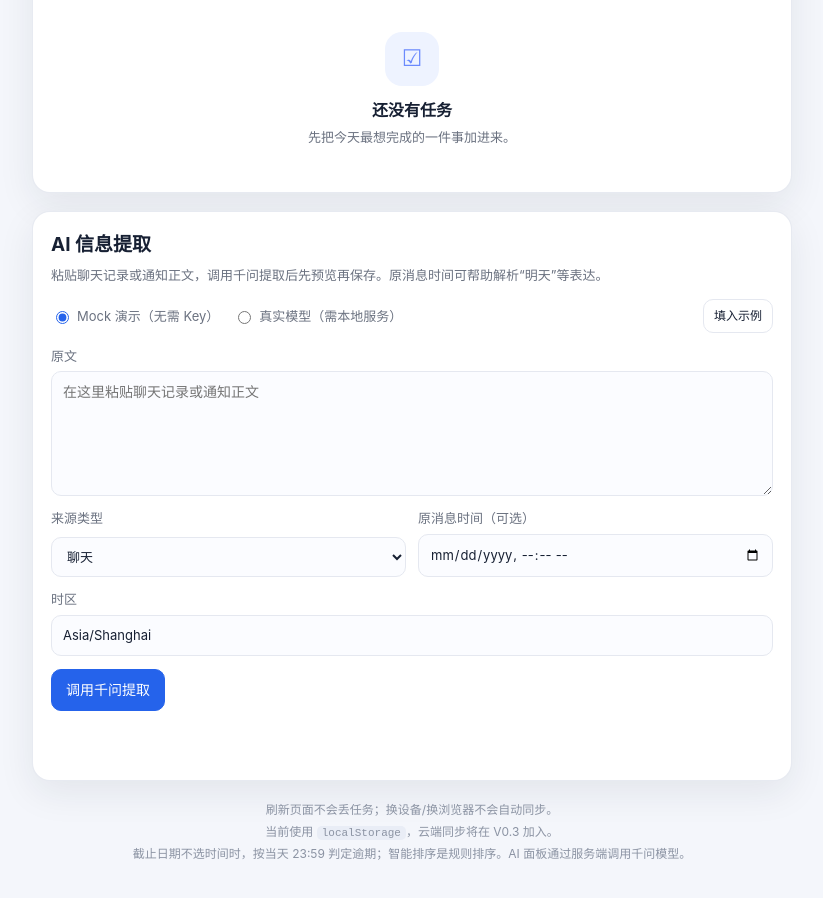
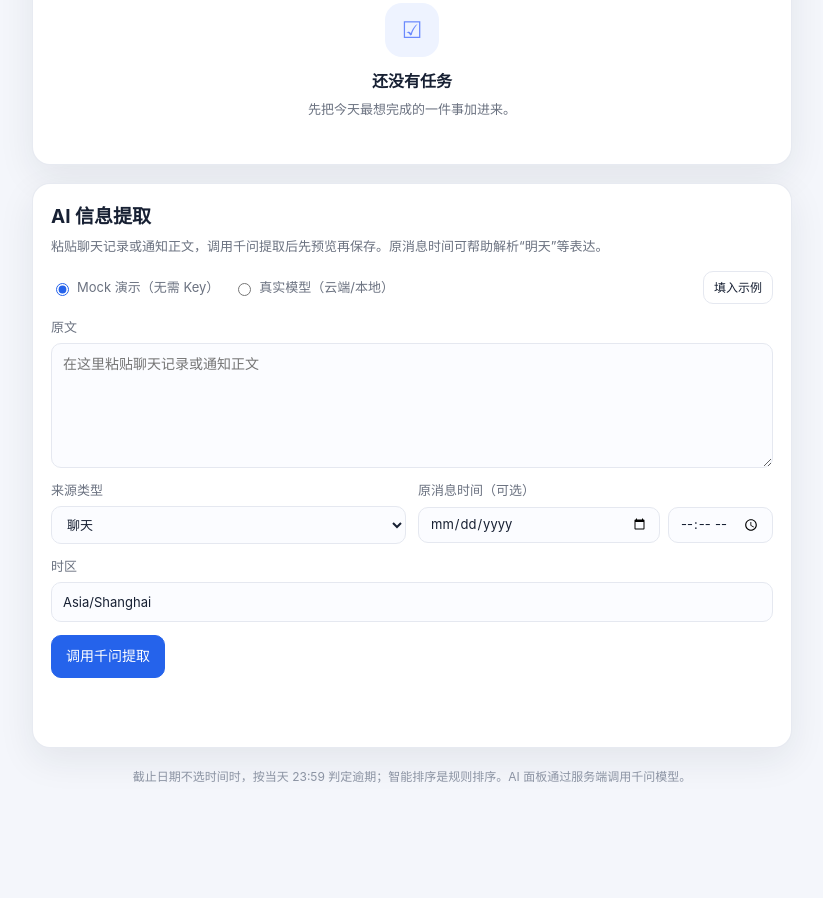
Before and after one commit to Ramco7/TaskFlowAI, a plain HTML site: page index.html in a window 1280 px wide. Shown: the part 536-1434 px from the top of the page, without its empty margins (228-1051 px from the left). After the commit the page ends 1379 px from the top, so only its background shows below. Drawn offline with Linux system fonts and the light colour scheme.

Commit message:
style(ai): align source time fields and trim captions

```diff
--- a/index.html
+++ b/index.html
@@ -551,7 +551,6 @@
         <span class="brand-mark" aria-hidden="true">✓</span>
         TaskFlow AI
       </h1>
-      <p class="subtitle">V0.2 · 时间管理 · 待办清单与千问信息提取预览</p>
     </header>
 
     <section class="card" aria-label="待办清单">
@@ -622,8 +621,6 @@
     </section>
 
     <footer>
-      刷新页面不会丢任务；换设备/换浏览器不会自动同步。<br>
-      当前使用 <code>localStorage</code>，云端同步将在 V0.3 加入。<br>
       截止日期不选时间时，按当天 23:59 判定逾期；智能排序是规则排序。AI 面板通过服务端调用千问模型。
     </footer>
   </main>
--- a/src/ai/ai-panel.js
+++ b/src/ai/ai-panel.js
@@ -10,13 +10,15 @@
     '<p>粘贴聊天记录或通知正文，调用千问提取后先预览再保存。原消息时间可帮助解析“明天”等表达。</p>' +
     '<div class="ai-mode">' +
       '<label><input type="radio" name="ai-mode" value="mock" checked> Mock 演示（无需 Key）</label>' +
-      '<label><input type="radio" name="ai-mode" value="real"> 真实模型（需本地服务）</label>' +
+      '<label><input type="radio" name="ai-mode" value="real"> 真实模型（云端/本地）</label>' +
       '<button type="button" class="ai-btn small" id="ai-fill-sample">填入示例</button>' +
     '</div>' +
     '<div class="ai-grid">' +
       '<label class="ai-field wide">原文<textarea id="ai-text" maxlength="20000" placeholder="在这里粘贴聊天记录或通知正文"></textarea></label>' +
       '<label class="ai-field">来源类型<select id="ai-source"><option value="chat">聊天</option><option value="notice">通知</option></select></label>' +
-      '<label class="ai-field">原消息时间（可选）<input id="ai-received" type="datetime-local"></label>' +
+      '<label class="ai-field">原消息时间（可选）' +
+        '<div class="ai-datetime"><input id="ai-received-date" type="date" aria-label="原消息日期"><input id="ai-received-time" type="time" aria-label="原消息时间，可留空"></div>' +
+      '</label>' +
       '<label class="ai-field wide">时区<input id="ai-timezone" value="Asia/Shanghai" spellcheck="false"></label>' +
     '</div>' +
     '<div class="ai-actions"><button type="button" class="ai-btn primary" id="ai-extract">调用千问提取</button></div>' +
@@ -29,7 +31,8 @@
   function byId(id) { return document.getElementById(id); }
   var textEl = byId("ai-text");
   var sourceEl = byId("ai-source");
-  var receivedEl = byId("ai-received");
+  var receivedDateEl = byId("ai-received-date");
+  var receivedTimeEl = byId("ai-received-time");
   var timezoneEl = byId("ai-timezone");
   var statusEl = byId("ai-status");
   var previewEl = byId("ai-preview");
@@ -53,7 +56,10 @@
     timezoneEl.value = mock.input.timezone || "Asia/Shanghai";
     textEl.value = mock.input.text;
     sourceEl.value = mock.input.sourceType || "chat";
-    receivedEl.value = zonedValue(mock.input.receivedAt);
+    var zoned = zonedValue(mock.input.receivedAt);
+    var parts = zoned ? zoned.split("T") : [];
+    receivedDateEl.value = parts[0] || "";
+    receivedTimeEl.value = parts[1] || "";
     setStatus("已填入示例；当前是 Mock 演示，不会调用真实模型。", false);
   }
 
@@ -269,7 +275,8 @@
         result.model = "mock-qwen3.8-flash";
         result.referenceTime = mock.input.receivedAt;
       } else {
-        payload = { text: text, sourceType: sourceEl.value, receivedAt: fromZoned(receivedEl.value),
+        payload = { text: text, sourceType: sourceEl.value,
+          receivedAt: receivedDateEl.value ? fromZoned(receivedDateEl.value + "T" + (receivedTimeEl.value || "00:00")) : null,
           capturedAt: new Date().toISOString(), timezone: timezoneEl.value.trim() || "Asia/Shanghai" };
         var response = await fetch(window.TASKFLOW_AI_API_URL || "/api/extract", { method: "POST", headers: {"Content-Type": "application/json"}, body: JSON.stringify(payload) });
         if (!(response.headers.get("content-type") || "").includes("application/json")) {
--- a/src/ai/ai.css
+++ b/src/ai/ai.css
@@ -13,6 +13,10 @@
   padding: 9px 11px; background: #fbfcff; color: var(--text); font: inherit;
 }
 .ai-field textarea { min-height: 125px; resize: vertical; font-size: 14px; }
+.ai-datetime { display: flex; gap: 8px; min-width: 0; }
+.ai-datetime input { width: auto; height: 36px; padding: 0 11px; }
+.ai-datetime input[type="date"] { flex: 1 1 150px; }
+.ai-datetime input[type="time"] { flex: 0 0 105px; }
 .ai-field input:focus, .ai-field select:focus, .ai-field textarea:focus { outline: 2px solid var(--focus); border-color: var(--primary); }
 .ai-actions { display: flex; flex-wrap: wrap; gap: 9px; align-items: center; margin-top: 13px; }
 .ai-btn { border: 1px solid var(--line); border-radius: 10px; padding: 9px 14px; font: inherit; font-size: 14px; background: #fff; color: var(--text); cursor: pointer; }
```
Also changed, not shown: screenshots/ai-panel.png.
